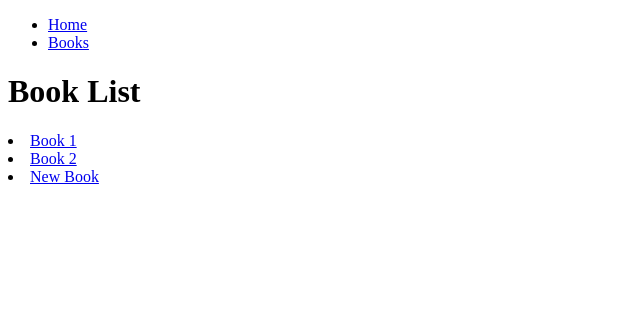
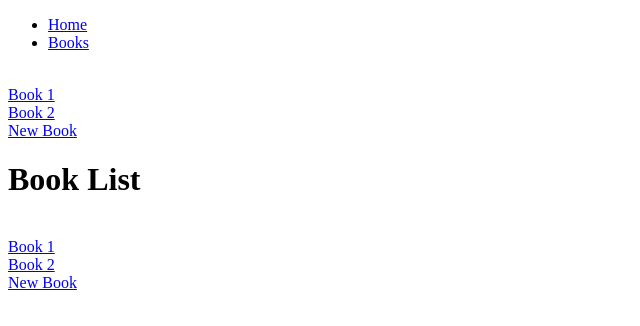
Before and after one commit to vondersam/learn_react_router, a React (Vite) app: page /books in a window 1280 px wide. Shown: the top 326 px of the page, without its empty margins (0-640 px from the left). Built offline with nearby package versions, Linux system fonts and the light colour scheme.

Commit message:
Shared Layeout in nested routes.

```diff
--- a/src/App.jsx
+++ b/src/App.jsx
@@ -4,6 +4,7 @@
 import { Book } from './pages/Book';
 import { NewBook } from './pages/NewBook';
 import { NotFound } from './pages/NotFound';
+import { BookLayout } from './pages/BookLayout';
 
 function App() {
   return (
@@ -20,7 +21,7 @@
       </nav>
       <Routes>
         <Route path="/" element={<Home />} />
-        <Route path="/books">
+        <Route path="/books" element={<BookLayout />}>
           <Route index element={<BookList />} />
           <Route path=":id" element={<Book />} />
           <Route path="new" element={<NewBook />} />
--- /dev/null
+++ b/src/pages/BookLayout.jsx
@@ -0,0 +1,15 @@
+import { Link, Outlet } from 'react-router-dom';
+
+export function BookLayout() {
+  return (
+    <>
+      <br />
+      <Link to="/books/1">Book 1</Link>
+      <br />
+      <Link to="/books/2">Book 2</Link>
+      <br />
+      <Link to="/books/new">New Book</Link>
+      <Outlet />
+    </>
+  );
+}
--- a/src/pages/BookList.jsx
+++ b/src/pages/BookList.jsx
@@ -1,18 +1,10 @@
-import { Link } from 'react-router-dom';
+import { BookLayout } from './BookLayout';
 
 export function BookList() {
   return (
     <>
       <h1>Book List</h1>
-      <li>
-        <Link to="/books/1">Book 1</Link>
-      </li>
-      <li>
-        <Link to="/books/2">Book 2</Link>
-      </li>
-      <li>
-        <Link to="/books/new">New Book</Link>
-      </li>
+      <BookLayout />
     </>
   );
 }
```
